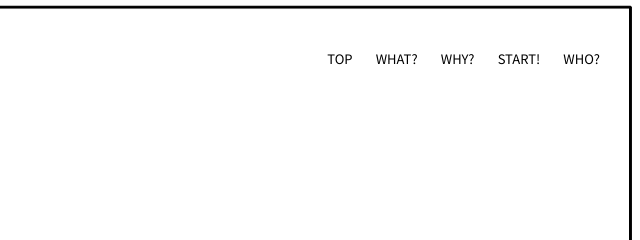
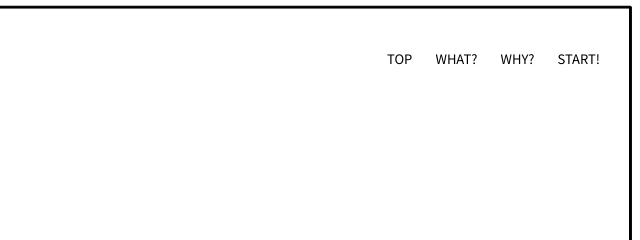
Before and after one commit to kaneemi/tsunago, a plain HTML site: page top/index.html in a window 1280 px wide. Shown: the top 240 px of the page, 640-1280 px from the left. Drawn offline with nearby package versions, Linux system fonts and the light colour scheme.

Commit message:
トップページのWHOを削除

```diff
--- a/top/index.html
+++ b/top/index.html
@@ -20,7 +20,6 @@
 			<li><a href="#sec01">WHAT?</a></li>
 			<li><a href="#sec03">WHY?</a></li>
 			<li><a href="#sec04">START!</a></li>
-			<li><a href="#sec05">WHO?</a></li>
 		</ul>
 	</div>
 </nav>
```
